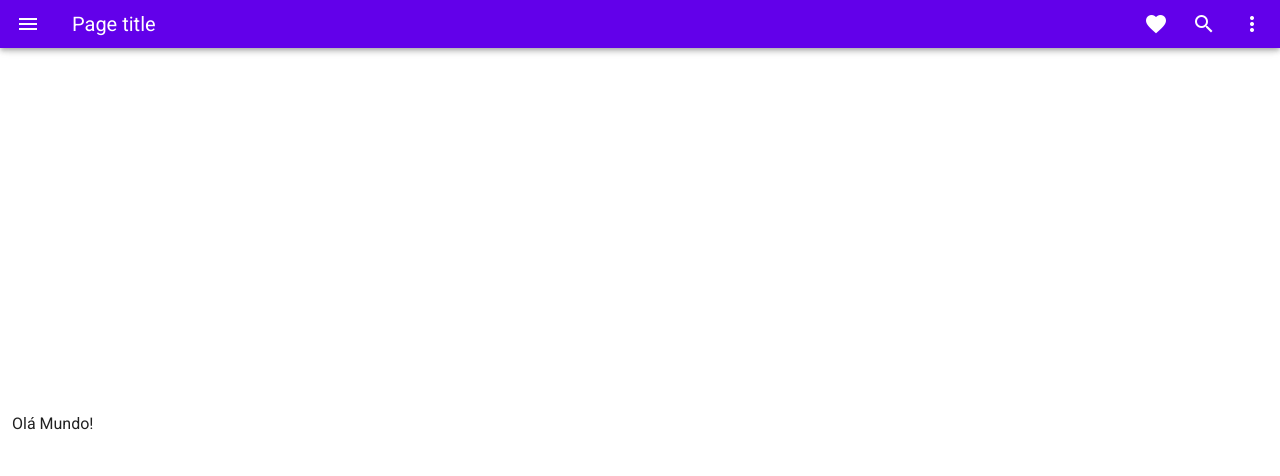
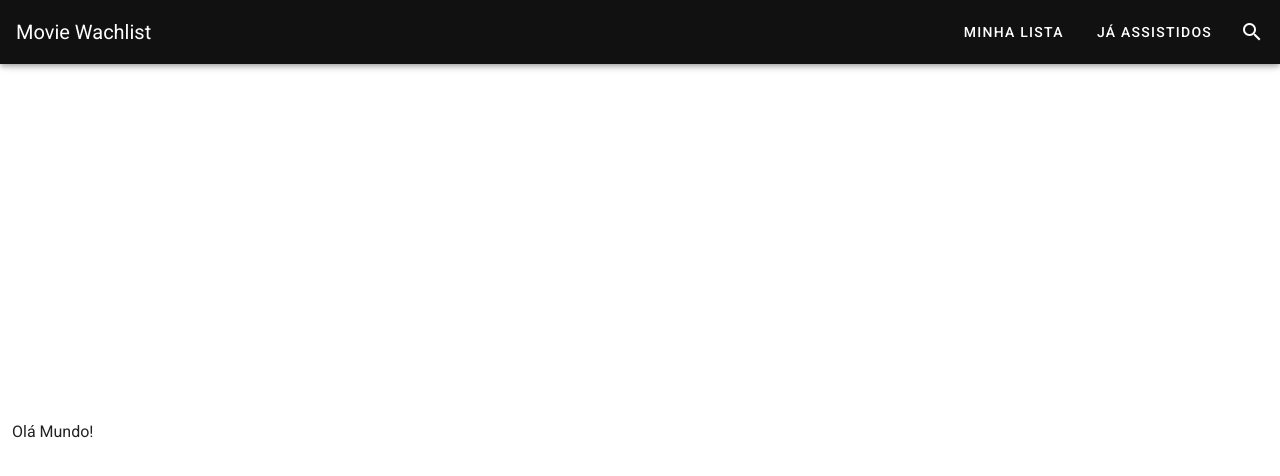
Before and after one commit to FilipeFalco/movie-watchlist, a Vue app: page /home in a window 1280 px wide. Shown: the top 476 px of the page. Built offline with nearby package versions, Linux system fonts and the light colour scheme.

Commit message:
[NEW] Adjustment of design

```diff
--- a/package.json
+++ b/package.json
@@ -26,7 +26,7 @@
     "eslint": "^6.7.2",
     "eslint-plugin-vue": "^6.2.2",
     "sass": "~1.32.0",
-    "sass-loader": "^10.0.0",
+    "sass-loader": "^7.1.0",
     "vue-cli-plugin-vuetify": "~2.4.1",
     "vue-template-compiler": "^2.6.11",
     "vuetify-loader": "^1.7.0"
--- /dev/null
+++ b/src/assets/scss/_variables.scss
@@ -0,0 +1,5 @@
+$background-color: #111;
+$primary-text-color: #fff;
+$secondary-text-color: #999;
+$points-film: #46d369;
+$button-color: #333;
--- /dev/null
+++ b/src/assets/scss/main.scss
@@ -0,0 +1,2 @@
+@import '_globals.scss';
+@import '_variables.scss'
--- a/src/components/Toolbar.vue
+++ b/src/components/Toolbar.vue
@@ -1,48 +1,24 @@
 <template>
-  <div>
+  <div class="toolbar">
     <v-app-bar
-      color="deep-purple accent-4"
-      dense
+      color="#111"
       dark
     >
-      <v-app-bar-nav-icon></v-app-bar-nav-icon>
-
-      <v-toolbar-title>Page title</v-toolbar-title>
+      <v-toolbar-title class="toolbar--title">Movie Wachlist</v-toolbar-title>
 
       <v-spacer></v-spacer>
 
-      <v-btn icon>
-        <v-icon>mdi-heart</v-icon>
+      <v-btn text>
+        Minha lista
+      </v-btn>
+
+      <v-btn text>
+        Já assistidos
       </v-btn>
 
       <v-btn icon>
         <v-icon>mdi-magnify</v-icon>
       </v-btn>
-
-      <v-menu
-        left
-        bottom
-      >
-        <template v-slot:activator="{ on, attrs }">
-          <v-btn
-            icon
-            v-bind="attrs"
-            v-on="on"
-          >
-            <v-icon>mdi-dots-vertical</v-icon>
-          </v-btn>
-        </template>
-
-        <v-list>
-          <v-list-item
-            v-for="n in 5"
-            :key="n"
-            @click="() => {}"
-          >
-            <v-list-item-title>Option {{ n }}</v-list-item-title>
-          </v-list-item>
-        </v-list>
-      </v-menu>
     </v-app-bar>
   </div>
 </template>
@@ -52,3 +28,12 @@
         name: 'Toolbar',
     }
 </script>
+
+<style lang="scss">
+.toolbar {
+  .toolbar--title {
+    font-family: 'Roboto';
+  }
+}
+
+</style>
--- a/vue.config.js
+++ b/vue.config.js
@@ -1,5 +1,16 @@
 module.exports = {
   transpileDependencies: [
     'vuetify'
-  ]
+  ],
+  css: {
+    loaderOptions: {
+      scss: {
+        prependData() {
+          return `
+            @import "~@/assets/scss/main.scss"
+          `;
+        }
+      }
+    }
+  }
 }
```
Also changed, not shown: src/assets/scss/_globals.scss (added), 1 other file (tests, documents, lock files or other folders).
